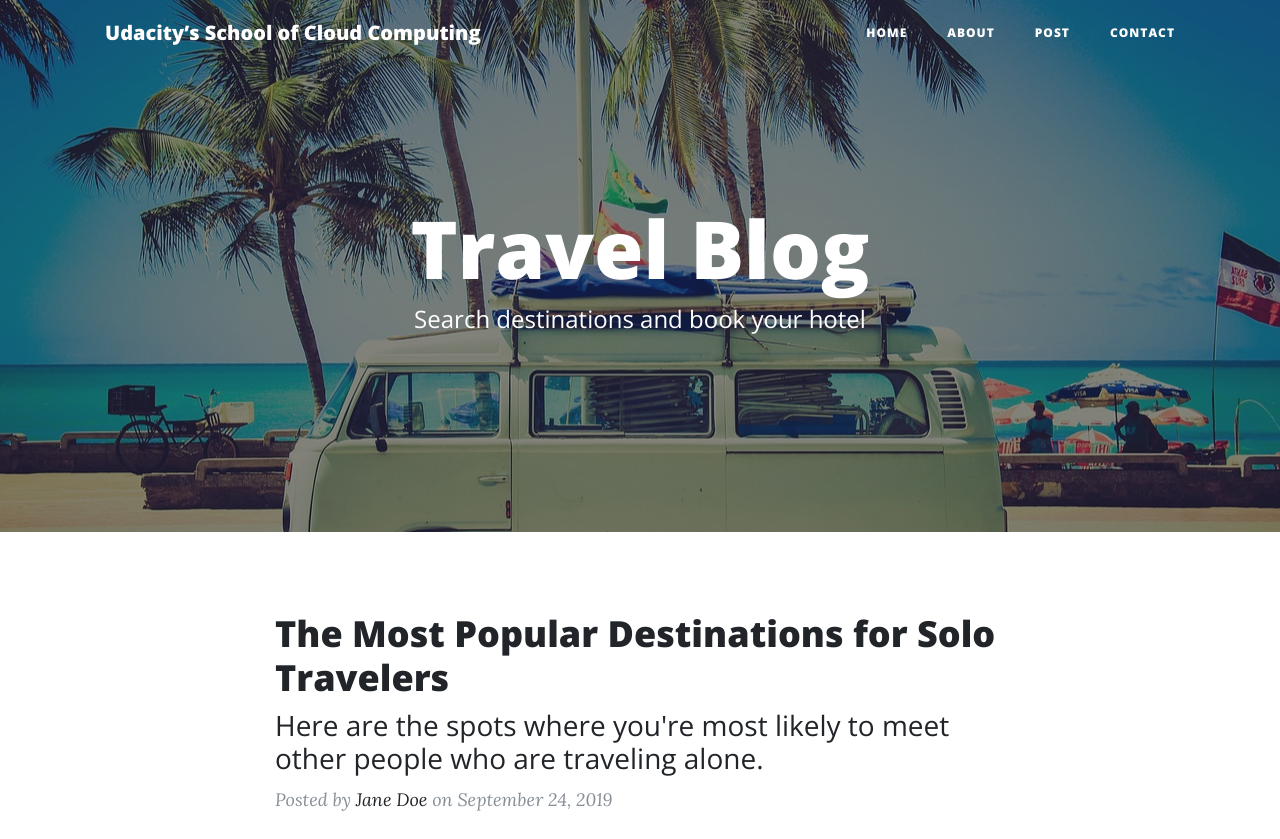
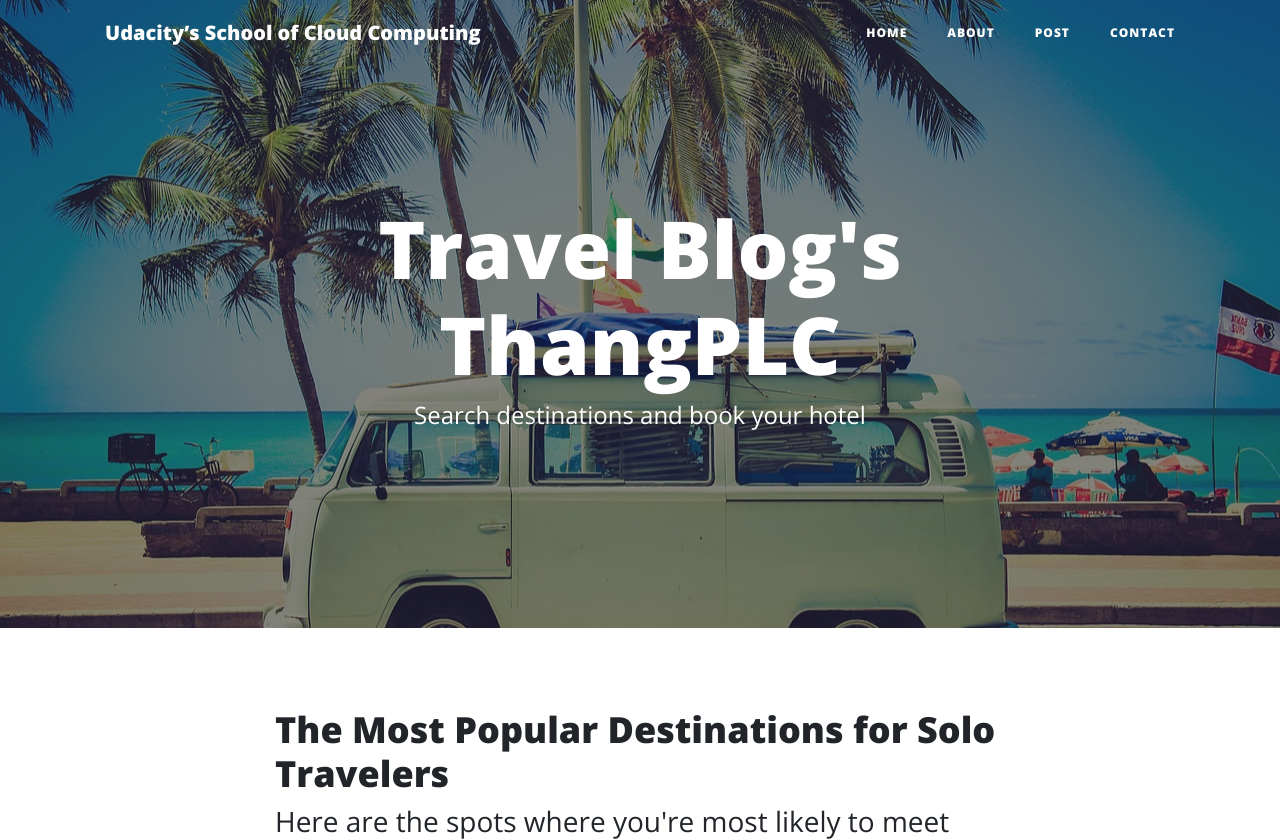
Before and after one commit to thangplc/udacity-starter-website-udacity-cloud, a plain HTML site: page index.html in a window 1280 px wide. Shown: the top 839 px of the page. Drawn offline with nearby package versions, Linux system fonts and the light colour scheme; a script that the page names is missing.

Commit message:
Update title

```diff
--- a/index.html
+++ b/index.html
@@ -59,7 +59,7 @@
       <div class="row">
         <div class="col-lg-8 col-md-10 mx-auto">
           <div class="site-heading">
-            <h1>Travel Blog</h1>
+            <h1>Travel Blog's ThangPLC</h1>
             <span class="subheading">Search destinations and book your hotel</span>
           </div>
         </div>
```
Also changed, not shown: 2 other files.
